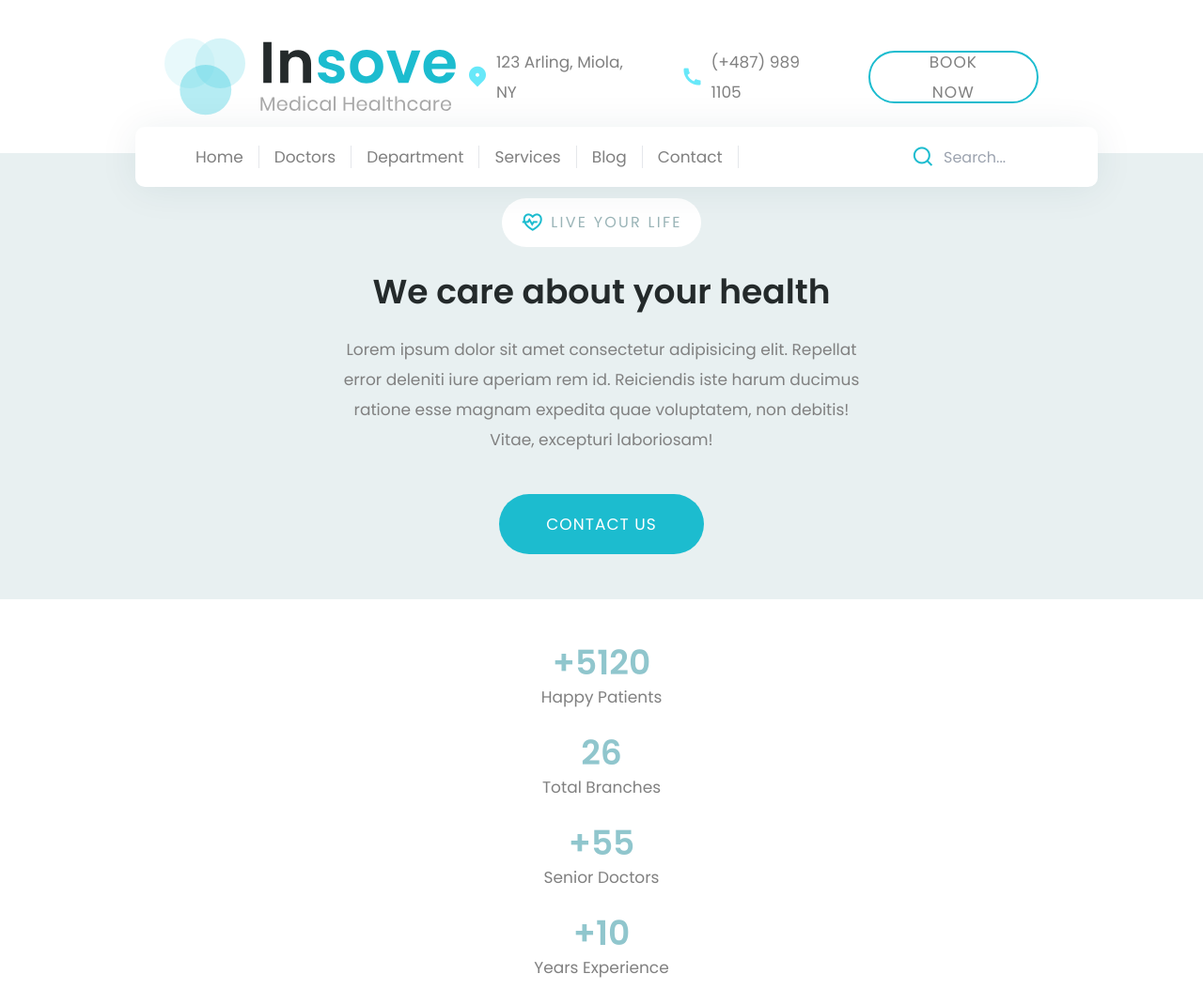
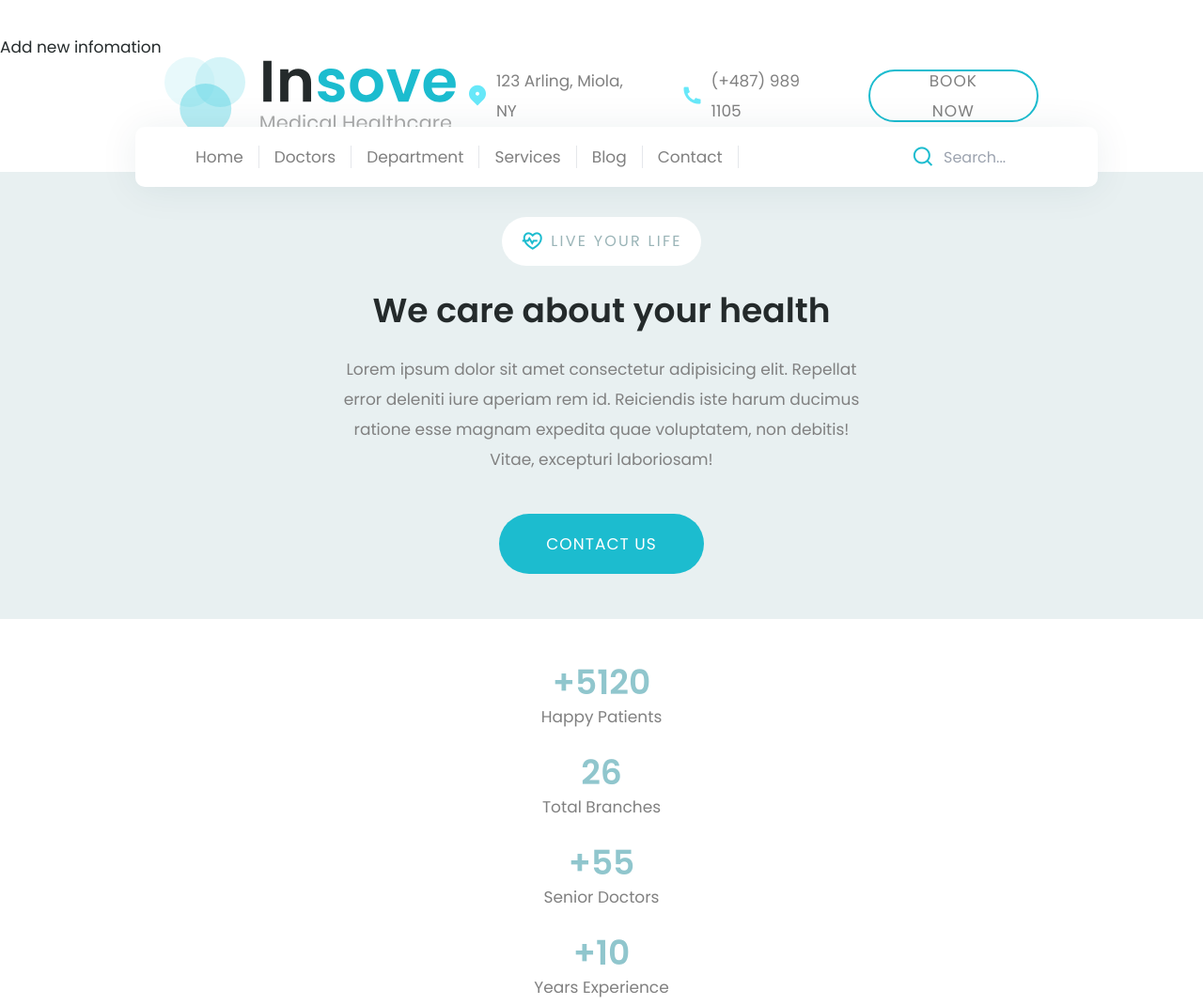
Before and after one commit to PhongNguyenWebDev/layout_landingpage_tailwindcss, a website built with Vite: page index.html in a window 1280 px wide. Shown: the top 1070 px of the page at 94% size. Built offline with nearby package versions, Linux system fonts and the light colour scheme.

Commit message:
Update index.html

```diff
--- a/index.html
+++ b/index.html
@@ -17,6 +17,7 @@
 
 <body>
     <header class="py-10 xl:pt-6 xl:pb-14">
+        <h1> Add new infomation </h1>
         <div
             class="container mx-auto w-[80%] lg:relative flex flex-col lg:flex-row lg:justify-between gap-y-4 lg:gap-y-0">
             <div class="flex justify-center lg:justify-normal items-center ">
```
